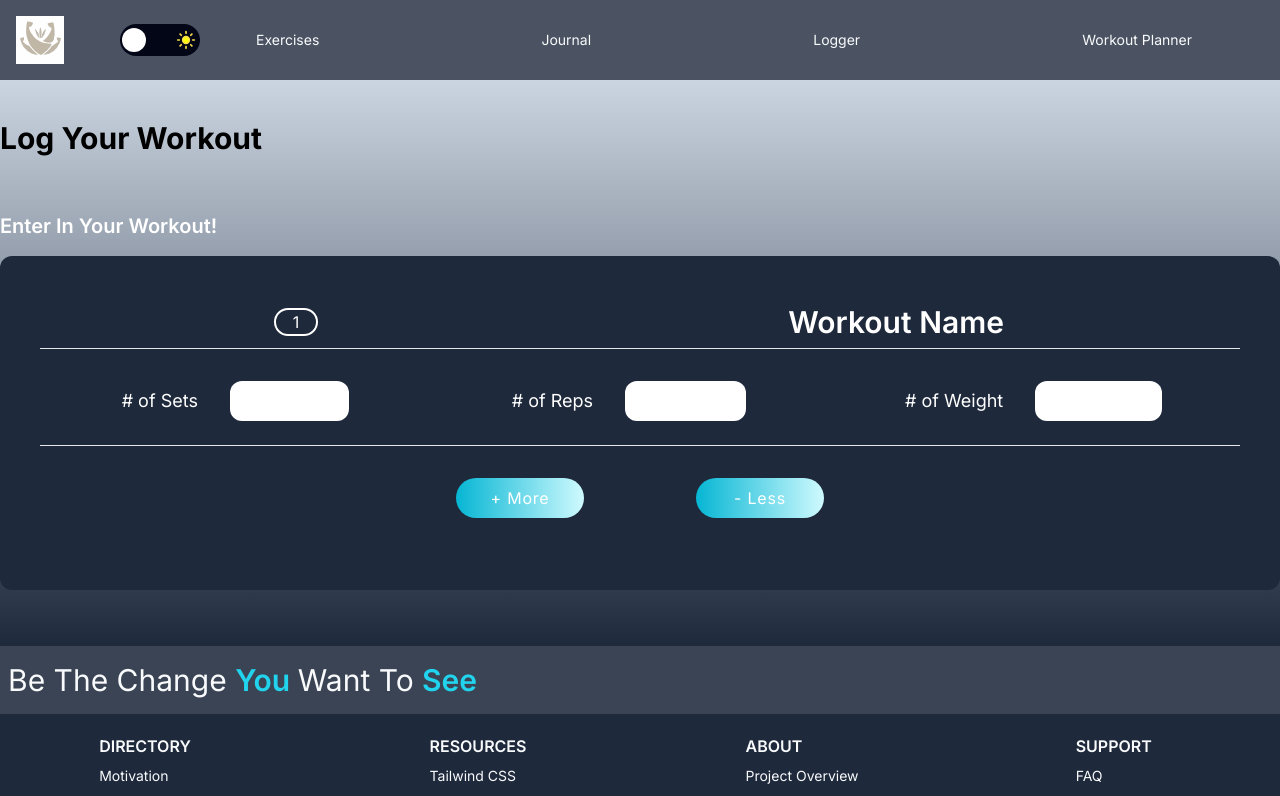
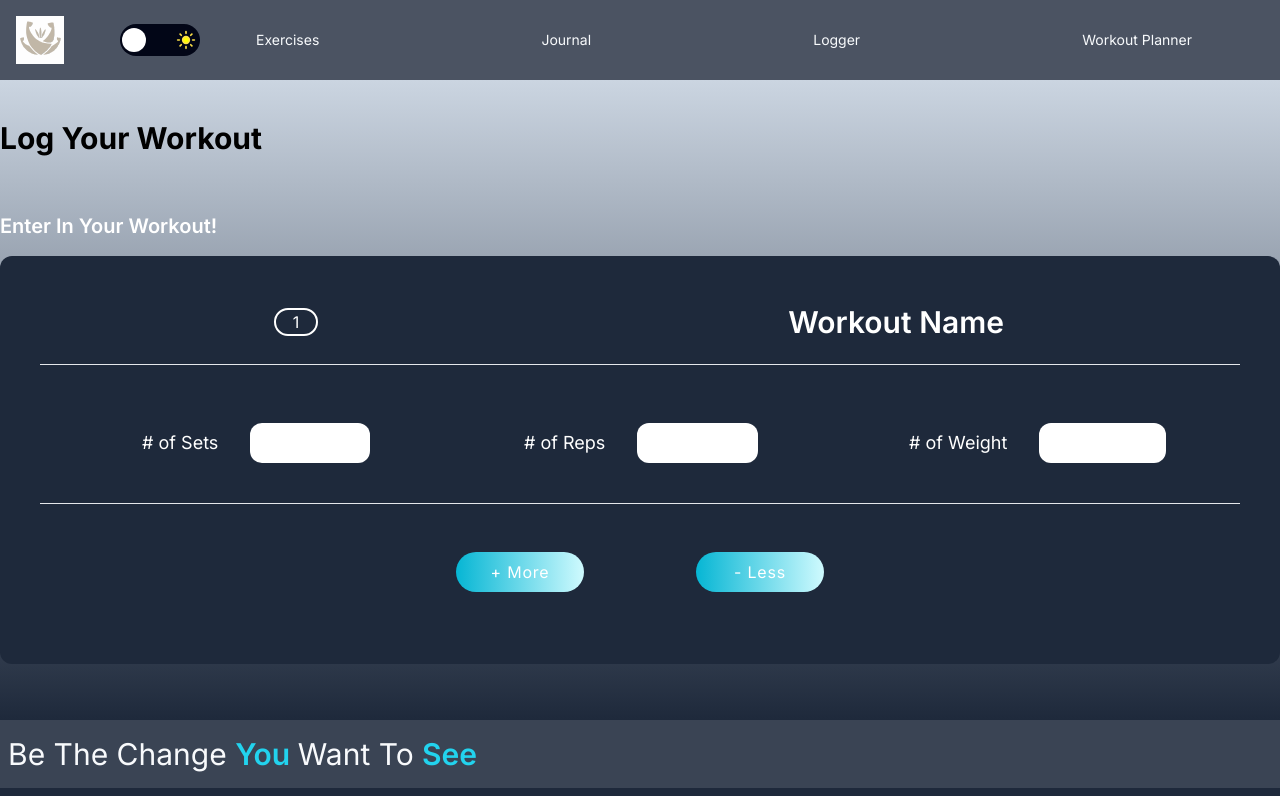
Before and after one commit to Norcrossover/fitness-finesse, a Next.js app: page /dashboard/logger in a window 1280 px wide. Shown: the top 796 px of the page. Built offline with nearby package versions, Linux system fonts and the light colour scheme.

Commit message:
Allow for the add or remove buttons to manipulate the input/labels

```diff
--- a/app/dashboard/logger/page.tsx
+++ b/app/dashboard/logger/page.tsx
@@ -1,8 +1,26 @@
+"use client";
+import { useState } from "react";
 import ExerciseLogger from "@/components/features/workout/ExerciseLogger";
 import FormWorkout from "@/components/features/workout/FormWorkout";
 import Button from "@/components/common/Button";
 
 const Logger = () => {
+  const [formFields, setFormFields] = useState([{ id: 1 }]);
+
+  const addFormField = () => {
+    const newId = formFields.length + 1; // Need to have unique Id's for all input elements
+    setFormFields([...formFields, { id: newId }]);
+  };
+
+  const removeFormField = () => {
+    // At least 1 row of inputs
+    if (formFields.length > 1) {
+      setFormFields(formFields.slice(0, -1));
+    } else {
+      // #TODO: Update
+    }
+  };
+
   return (
     <>
       <h1 className="text-3xl text-center sm:text-left font-bold mx-auto container my-10">
@@ -13,38 +31,52 @@ const Logger = () => {
           <h2 className="text-xl font-semibold mb-4 sm:mt-0 sm:text-left">
             Enter In Your Workout!
           </h2>
+          {/* I forgot that buttons inside of forms have a default behavior of triggering GET */}
           <form className="bg-slate-800 p-10 rounded-xl">
             <ExerciseLogger title="Workout Name" num={1} />
-            <hr></hr>
+            <hr className="my-4 hidden sm:block" />
             <fieldset className="my-8 text-center">
               <legend className="sr-only">Log your workout below</legend>
-              <div className="sm:flex justify-around">
+              {formFields.map((field) => (
+                <div key={field.id} className="sm:flex justify-around">
+                  <hr className="my-4" />
                   <FormWorkout
-                  id="numSets"
+                    id={`numSets-${field.id}`}
                     title="# of Sets"
                     type="number"
                     classInput="input-workout lg:inline-block"
-                  classLabel="label-workout lg:inline-block lg:mr-8"
+                    classLabel="label-workout lg:inline-block lg:mr-8 mt-8"
                   />
                   <FormWorkout
-                  id="numReps"
+                    id={`numReps-${field.id}`}
                     title="# of Reps"
                     type="number"
                     classInput="input-workout lg:inline-block"
-                  classLabel="label-workout lg:inline-block  lg:mr-8"
+                    classLabel="label-workout lg:inline-block  lg:mr-8 sm:mt-8"
                   />
                   <FormWorkout
-                  id="numWeights"
+                    id={`numWeight-${field.id}`}
                     title="# of Weight"
                     type="number"
                     classInput="input-workout lg:inline-block"
-                  classLabel="label-workout lg:inline-block lg:mr-8"
+                    classLabel="label-workout lg:inline-block lg:mr-8 sm:mt-8"
                   />
                 </div>
-              <hr></hr>
+              ))}
+              <hr className="my-4" />
               <div className="flex flex-col items-center justify-center sm:flex-row sm:gap-28">
-                <Button text="+ More" className="button-rounded-cyan mt-8" />
-                <Button text="- Less" className="button-rounded-cyan mt-8" />
+                <Button
+                  text="+ More"
+                  className="button-rounded-cyan mt-8"
+                  onClick={addFormField}
+                  type="button"
+                />
+                <Button
+                  text="- Less"
+                  className="button-rounded-cyan mt-8"
+                  onClick={removeFormField}
+                  type="button"
+                />
               </div>
             </fieldset>
           </form>
--- a/components/common/Button.tsx
+++ b/components/common/Button.tsx
@@ -4,13 +4,20 @@
 type ButtonProps = {
   text: string;
   onClick?: () => void;
+  type?: "button" | "submit" | "reset";
   className?: string;
 };
 
-const Button = ({ text, onClick = () => {}, className = "" }: ButtonProps) => {
+// String is not assignable so just use default types
+const Button = ({
+  text,
+  onClick = () => {},
+  type = "button",
+  className = "",
+}: ButtonProps) => {
   // Make it Optional as Ts throws an error when not used
   return (
-    <button onClick={onClick} className={` ${className}`}>
+    <button onClick={onClick} type={type} className={` ${className}`}>
       {text}
     </button>
   );
```
Lines whose indentation alone changed are shown as unchanged.
